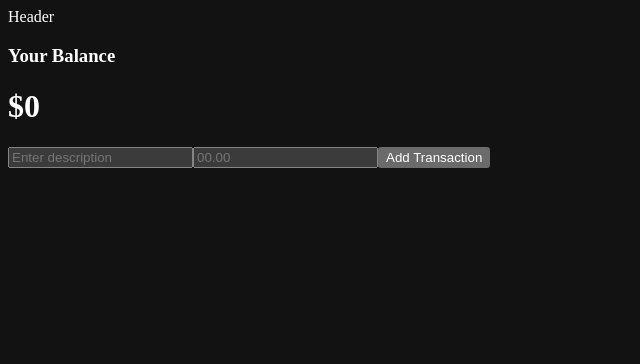
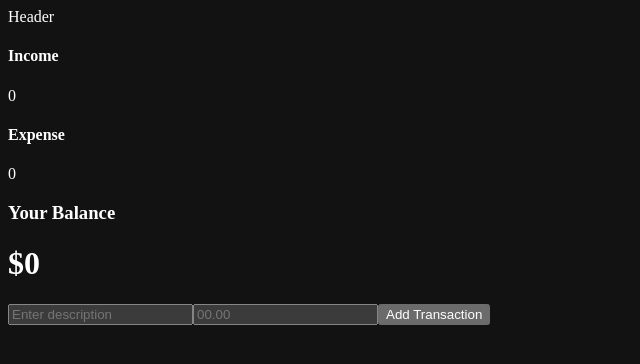
Before and after one commit to matiashernandev/react-expense-tracker, a React (Vite) app: page / in a window 1280 px wide. Shown: the top 364 px of the page, without its empty margins (0-640 px from the left). Built offline with nearby package versions, Linux system fonts and the light colour scheme.

Commit message:
add income and expense logic

```diff
--- a/src/App.jsx
+++ b/src/App.jsx
@@ -1,5 +1,6 @@
 import Balance from "./components/Balance"
 import Header from "./components/Header"
+import IncomeExpenses from "./components/IncomeExpenses"
 import TransactionForm from "./components/transactions/TransactionForm"
 import TransactionList from "./components/transactions/TransactionList"
 import { GlobalProvider } from "./context/GlobalContext"
@@ -8,6 +9,7 @@
   return (
     <GlobalProvider>
       <Header />
+      <IncomeExpenses />
       <Balance />
       <TransactionForm />
       <TransactionList />
--- /dev/null
+++ b/src/components/IncomeExpenses.jsx
@@ -0,0 +1,29 @@
+import { useGlobalState } from "../context/GlobalContext"
+
+export default function IncomeExpenses() {
+  const { transactions } = useGlobalState()
+
+  const amounts = transactions.map((transaction) => transaction.amount)
+
+  const income = amounts
+    .filter((item) => item > 0)
+    .reduce((acc, item) => (acc += item), 0)
+
+  const expense =
+    amounts
+      .filter((item) => item <= 0)
+      .reduce((acc, item) => (acc += item), 0) * -1
+
+  return (
+    <>
+      <div>
+        <h4>Income</h4>
+        <p>{income}</p>
+      </div>
+      <div>
+        <h4>Expense</h4>
+        <p>{expense}</p>
+      </div>
+    </>
+  )
+}
```
